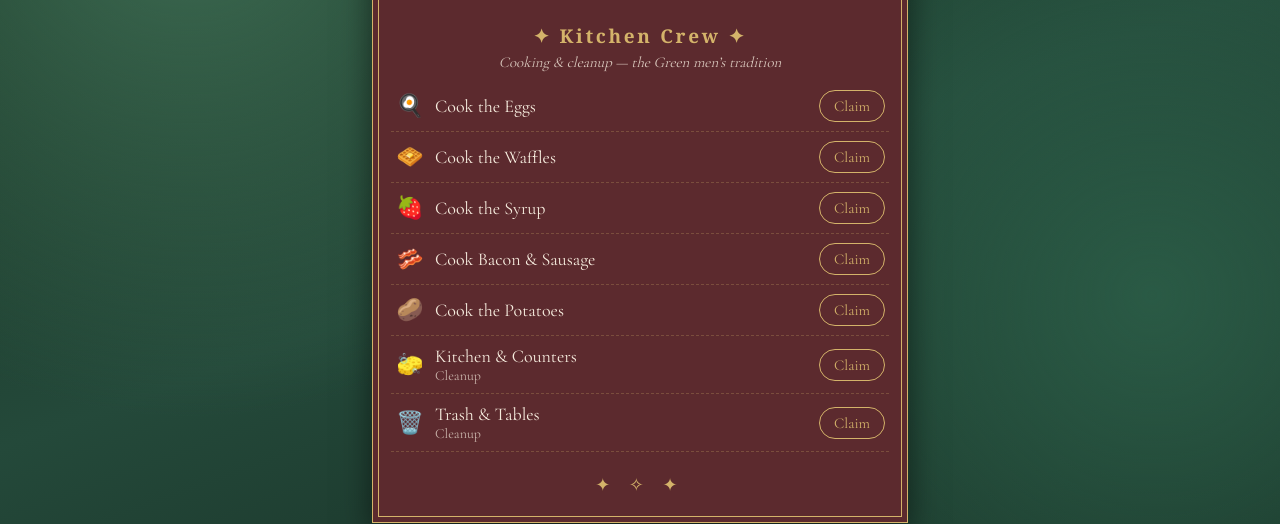
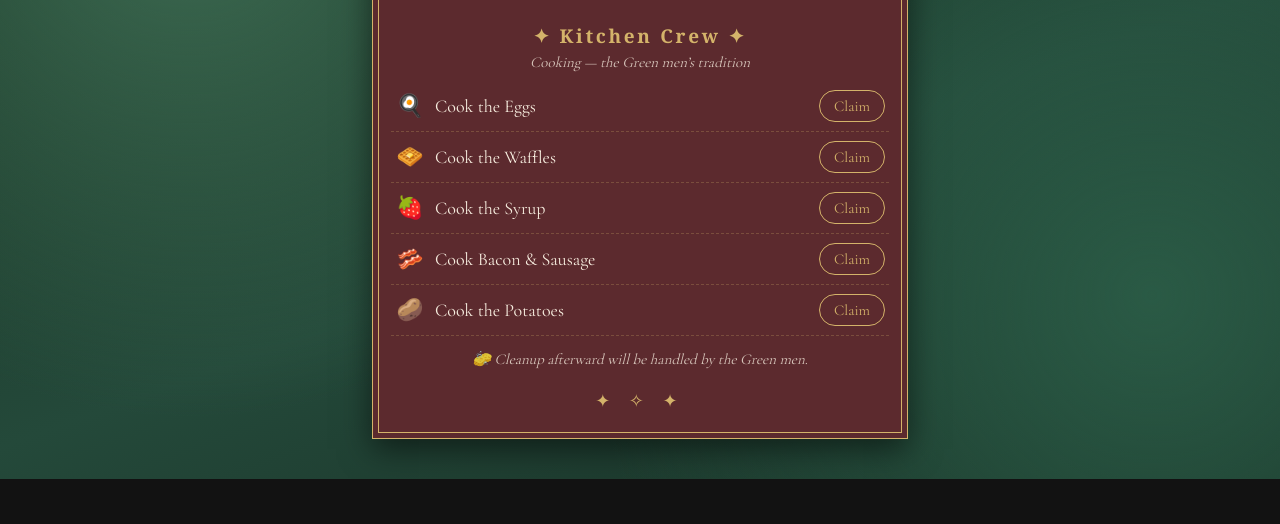
Before and after one commit to nozola/Green-Family-Christmas-2026, a plain HTML site: page index.html in a window 1280 px wide. Shown: the part 1785-2309 px from the top of the page. After the commit the page ends 2264 px from the top, so only its background shows below. Drawn offline with nearby package versions, Linux system fonts and the light colour scheme; no server answers; a web font is replaced by a local one.

Commit message:
Update index.html

```diff
--- a/index.html
+++ b/index.html
@@ -79,8 +79,9 @@ h2{font-family:"Cormorant SC",Georgia,serif;font-weight:600;color:var(--gold);le
   <div class="oform"><input id="oitem" placeholder="Bringing something else? What is it?" maxlength="30"><button class="pill" id="oadd">Add</button></div>
 
   <h2>✦ Kitchen Crew ✦</h2>
-  <p class="note">Cooking &amp; cleanup — the Green men’s tradition</p>
+  <p class="note">Cooking — the Green men’s tradition</p>
   <div id="crew"></div>
+  <p class="note" style="margin-top:14px">🧽 Cleanup afterward will be handled by the Green men.</p>
 
   <div class="foot">✦ ✧ ✦</div>
 </div></div>
@@ -90,7 +91,7 @@ h2{font-family:"Cormorant SC",Georgia,serif;font-weight:600;color:var(--gold);le
 const API_URL = "https://script.google.com/macros/s/AKfycbxgkSRODixBPLB-k4o_7AQ912QbfD0gz-xZQxqnPY6Ulzx_RcGIbGb95HQlEPByngzo7w/exec";
 
 const FOOD=[["eggs","Eggs","🍳"],["waffles","Waffles","🧇"],["syrup","Syrup Ingredients","🍓","Homemade strawberry syrup"],["bacon","Bacon","🥓"],["sausage","Sausage","🌭"],["potatoes","Potatoes","🥔"],["cider","Sparkling Cider","🍾"],["cream","Whipped Cream","🍦","Condiment"],["ketchup","Ketchup","🍅","Condiment"],["hot","Hot Sauce","🌶️","Condiment"],["plates","Plates & Utensils","🍽️","Disposable"]];
-const CREW=[["c-eggs","Cook the Eggs","🍳"],["c-waffles","Cook the Waffles","🧇"],["c-syrup","Cook the Syrup","🍓"],["c-meat","Cook Bacon & Sausage","🥓"],["c-pot","Cook the Potatoes","🥔"],["x-kitchen","Kitchen & Counters","🧽","Cleanup"],["x-trash","Trash & Tables","🗑️","Cleanup"]];
+const CREW=[["c-eggs","Cook the Eggs","🍳"],["c-waffles","Cook the Waffles","🧇"],["c-syrup","Cook the Syrup","🍓"],["c-meat","Cook Bacon & Sausage","🥓"],["c-pot","Cook the Potatoes","🥔"]];
 let state={},me="",busy=false;
 try{me=localStorage.getItem("gfc-name")||""}catch(e){}
 const $=id=>document.getElementById(id),nameEl=$("name");nameEl.value=me;
```
